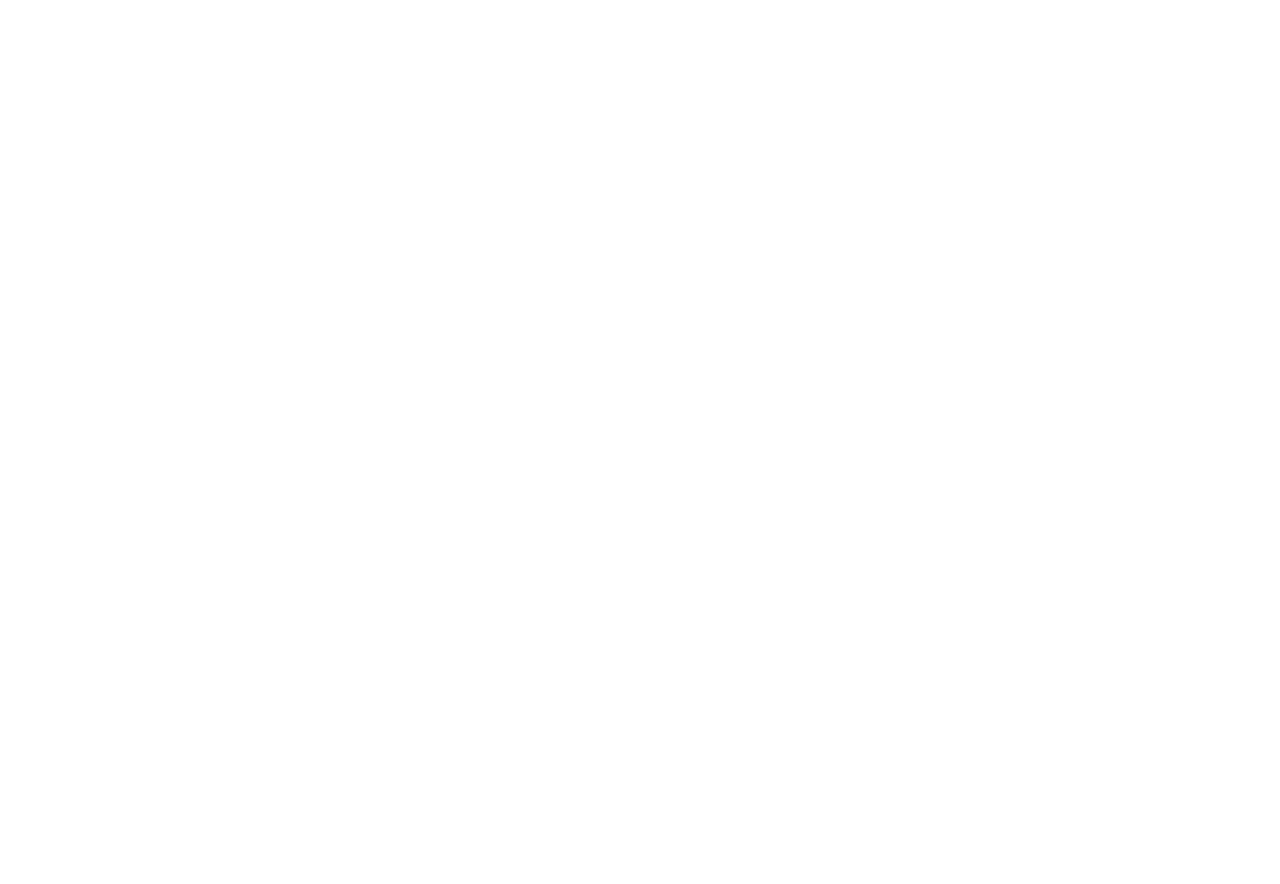
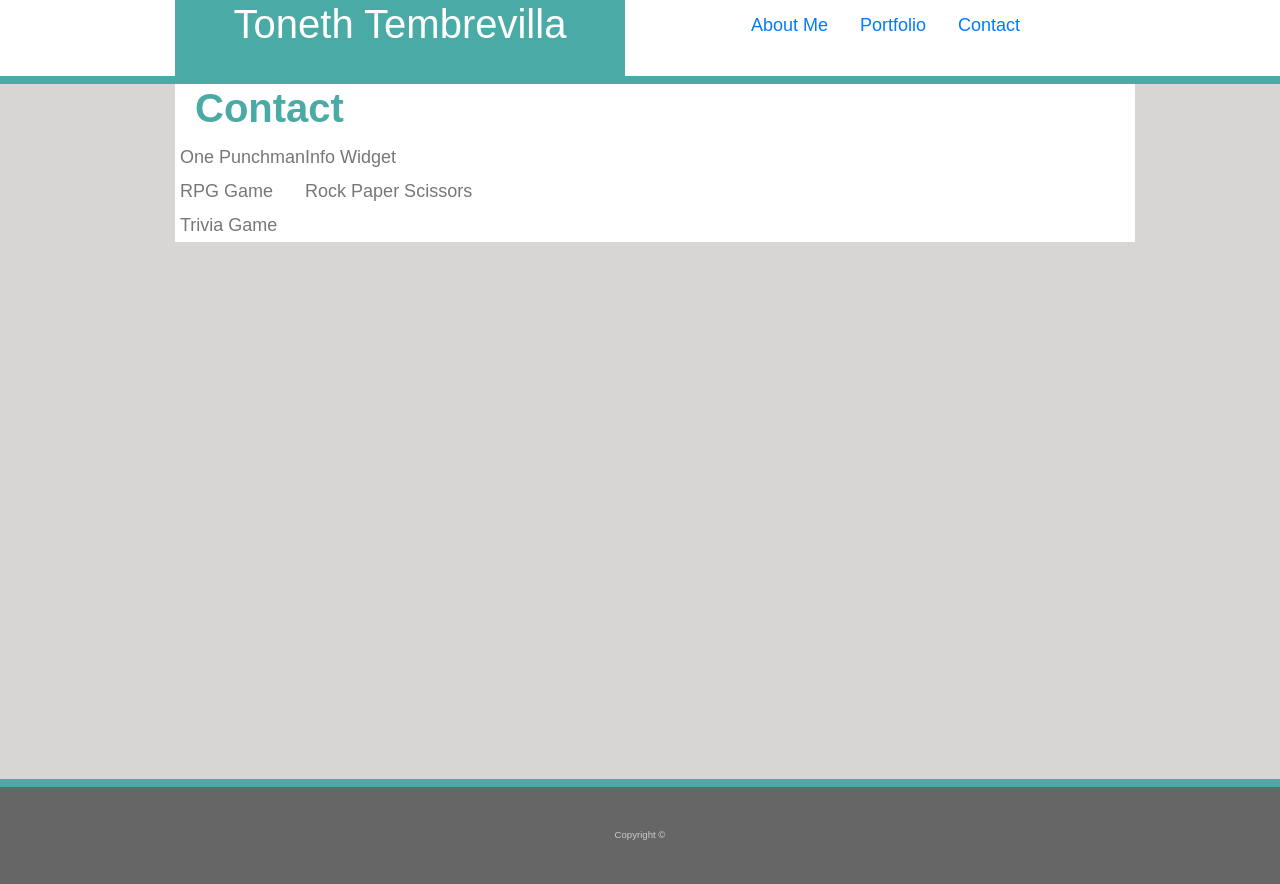
Before and after one commit to jhacolyte/Bootstrap-Portfolio, a plain HTML site: page portfolio.html in a window 1280 px wide. Before the commit the page ends 800 px from the top, so only its background shows below. Drawn offline with nearby package versions, Linux system fonts and the light colour scheme.

Commit message:
Working on portfolio page

```diff
--- a/asset/css/style.css
+++ b/asset/css/style.css
@@ -52,3 +52,20 @@ footer {
   margin: 0 auto;
   clear: both;
 }
+
+html,
+body {
+  height: 100%;
+}
+
+.wrapper {
+  height: auto !important;
+  height: 100%;
+  min-height: 100%;
+  margin: 0 auto -105px;
+}
+
+footer,
+.push {
+  height: 105px;
+}
--- a/portfolio.html
+++ b/portfolio.html
@@ -0,0 +1,75 @@
+<!DOCTYPE html>
+<html lang="en">
+
+<head>
+    <meta charset="UTF-8">
+    <meta name="viewport" content="width=device-width, initial-scale=1.0">
+    <meta http-equiv="X-UA-Compatible" content="ie=edge">
+    <title>Bootstrap-Portfolio</title>
+    <link rel="stylesheet" href="https://stackpath.bootstrapcdn.com/bootstrap/4.3.1/css/bootstrap.min.css"
+        integrity="sha384-ggOyR0iXCbMQv3Xipma34MD+dH/1fQ784/j6cY/iJTQUOhcWr7x9JvoRxT2MZw1T" crossorigin="anonymous">
+    <link rel="stylesheet" href="asset/css/style.css">
+</head>
+
+<body>
+
+    <header id="topbox">
+        <div class="container">
+            <div class="row">
+                <div class="col-4">
+                    <div id="name">
+                        <h1>Toneth Tembrevilla</h1>
+                    </div>
+                </div>
+                <div class="col-3"></div>
+                <div class="col-5">
+                    <ul class="nav nav-pills">
+                        <li class="nav-item">
+                            <a class="nav-link aboutme" href="#">About Me</a>
+                        </li>
+                        <li class="nav-item">
+                            <a class="nav-link portfolio" href="#">Portfolio</a>
+                        </li>
+                        <li class="nav-item">
+                            <a class="nav-link contact" href="#">Contact</a>
+                        </li>
+                    </ul>
+                </div>
+            </div>
+        </div>
+    </header>
+    <div class="wrapper">
+        <div class="container">
+            <section class="main-content">
+                <div class="row">
+
+                    <div class="col-3">
+                        <h1 id="about">Contact</h1>
+                    </div>
+                </div>
+                <div class="row">
+                        <div class="grid1">
+                                <div class="box box1"><div>One Punchman</div></div>
+                                <div class="box box2"><div>RPG Game</div></div>
+                                <div class="box box3"><div>Trivia Game</div></div>
+                        </div>
+
+                        <div class="grid2">
+                            <div class="box box4"><div>Info Widget</div></div>
+                            <div class="box box5"><div>Rock Paper Scissors</div></div>
+                        </div>
+                </div>
+            </section>
+        </div>
+    </div>
+
+
+    <footer>
+        <div class="footer">
+            <small>Copyright &copy</small>
+        </div>
+    </footer>
+
+</body>
+
+</html>
```
Also changed, not shown: index.html (+9 -5 lines).
